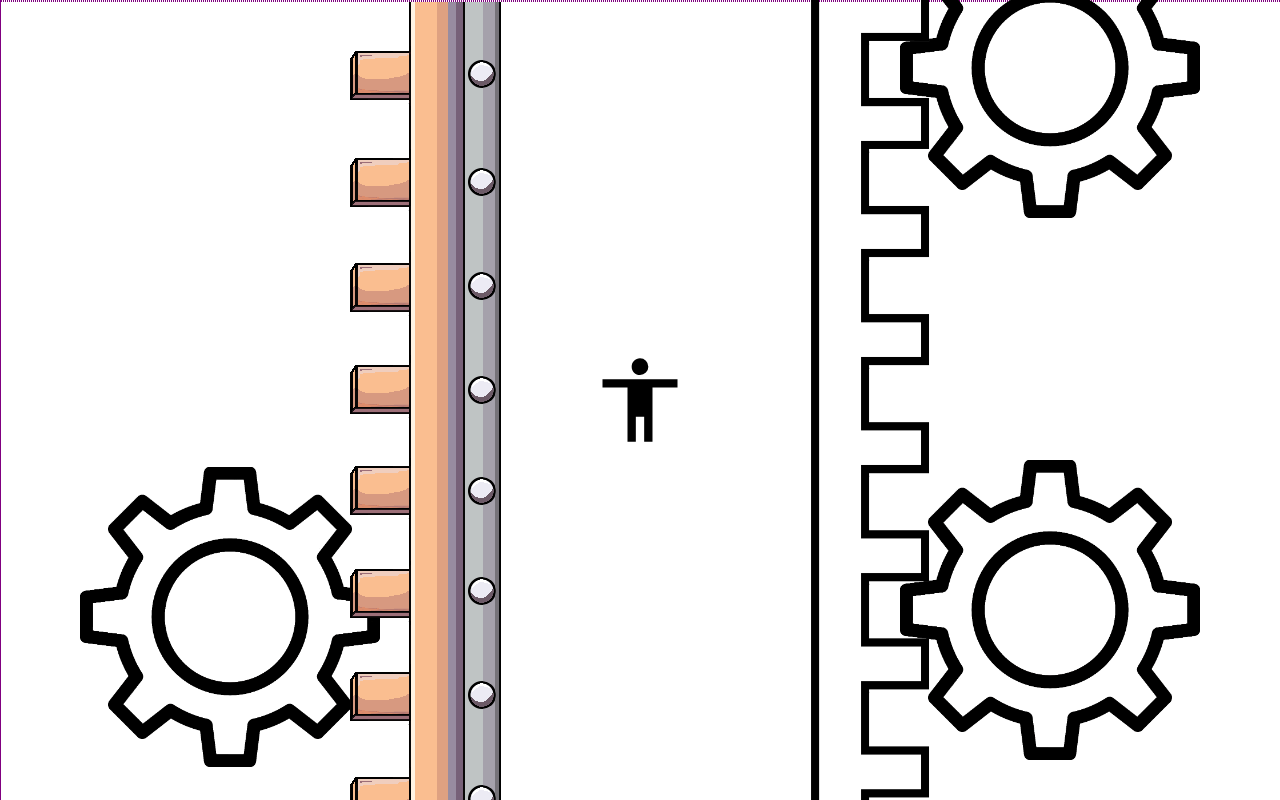
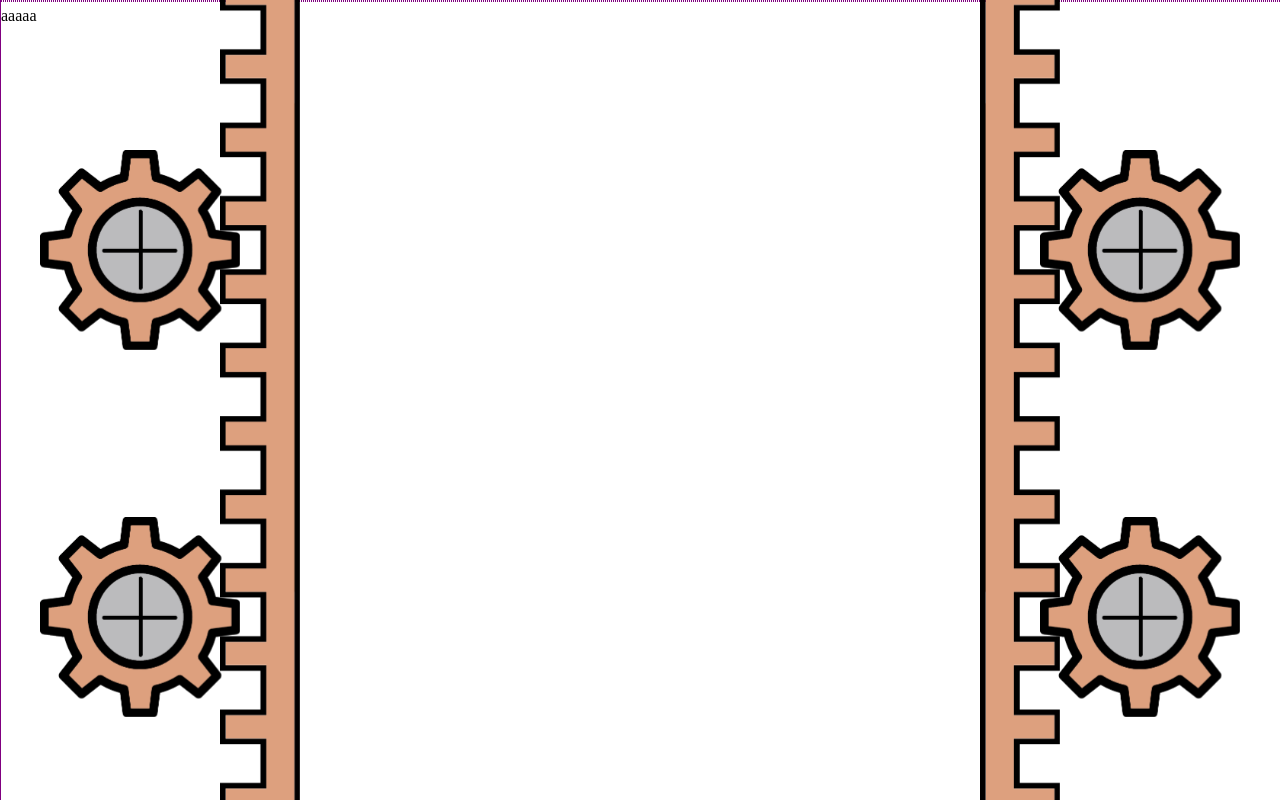
Before and after one commit to AleksandarZR/cv, a plain HTML site: page index.html in a window 1280 px wide. Shown: the top 800 px of the page. Drawn offline with Linux system fonts and the light colour scheme.

Commit message:
Works good

```diff
--- a/index.html
+++ b/index.html
@@ -8,22 +8,30 @@
 </head>
 
 <body>
-    <svg width="100" height="100" viewBox="0 0 24 24">
+    <!-- <svg width="100" height="100" viewBox="0 0 24 24">
         <path
             d="M21,9H15V22H13V16H11V22H9V9H3V7H21M12,2A2,2 0 0,1 14,4A2,2 0 0,1 12,6C10.89,6 10,5.1 10,4C10,2.89 10.89,2 12,2Z" />
-    </svg>
+    </svg> -->
 
-    <div class="page">
-        <!-- <p>aaaaa</p> -->
+    <div class="page page1">
+        <p>aaaaa</p>
     </div>
 
-    <!-- <img class="cogwheel cogwheel1 animation-rotate-ccw" src="./images/cogwheel.png"></img> -->
-    <img class="cogwheel cogwheel2 animation-rotate-ccw" src="./images/cogwheel8a.png"></img>
-    <img class="cogwheel cogwheel3 animation-rotate-cw" src="./images/cogwheel8a.png"></img>
-    <img class="cogwheel cogwheel4 animation-rotate-cw" src="./images/cogwheel8a.png"></img>
+    <div class="page page2"></div>
 
-    <img class="toothtrack toothtrack1 animation-translate-y" src="./images/toothtrack01.png"></img>
-    <img class="toothtrack toothtrack2 animation-translate-y-right" src="./images/toothtrack09.png"></img>
+    <div class="page page3"></div>
+
+    <div class="page page4"></div>
+
+    <div class="page page5"></div>
+
+    <img class="cogwheel cogwheel1 animation-rotate-ccw" src="./images/cogwheel11.png"></img>
+    <img class="cogwheel cogwheel2 animation-rotate-ccw" src="./images/cogwheel11.png"></img>
+    <img class="toothtrack toothtrack1 animation-translate-y-right" src="./images/toothtrack12left.png"></img>
+
+    <img class="cogwheel cogwheel3 animation-rotate-cw" src="./images/cogwheel11.png"></img>
+    <img class="cogwheel cogwheel4 animation-rotate-cw" src="./images/cogwheel11.png"></img>
+    <img class="toothtrack toothtrack2 animation-translate-y-right" src="./images/toothtrack12right.png"></img>
 
 </body>
 
--- a/style.css
+++ b/style.css
@@ -29,45 +29,61 @@ body {
 }
 
 .page {
-    min-width: 100%;
-    min-height: 100%;
-    background-color: aqua;
+    /* min-width: 100%; */
+    min-height: 100vh;
+    height: 100vh;
 
     display: flex;
     flex-direction: column;
     justify-content: flex-start;
-    position: relative;
+    /* position: fixed; */
+}
+
+.page1 {
+    /* background-color: aqua; */
+}
+
+.page2 {
+    /* background-color: rgb(0, 255, 0); */
+}
+
+.page3 {
+    /* background-color: rgb(126, 126, 227); */
+}
+
+.page4 {
+    /* background-color: rgb(237, 247, 197); */
+}
+
+.page5 {
+    /* background-color: rgb(252, 197, 126); */
 }
 
 .cogwheel {
     position: fixed;
+    width: 200px;
+    height: auto;
     /* transform: scale(0.5); */
 }
 
 .cogwheel1 {
-    top: 8.5%;
-    left: 0;
+    bottom: 450px;
+    left: 40px;
 }
 
 .cogwheel2 {
-    bottom: 4.2%;
-    left: 80px;
-    width: 300px;
-    height: auto;
+    bottom: 83px;
+    left: 40px;
 }
 
 .cogwheel3 {
-    bottom: 582px;
-    right: 80px;
-    width: 300px;
-    height: auto;
+    bottom: 450px;
+    right: 40px;
 }
 
 .cogwheel4 {
-    bottom: 40px;
-    right: 80px;
-    width: 300px;
-    height: auto;
+    bottom: 83px;
+    right: 40px;
 }
 
 .animation-rotate-cw {
@@ -90,19 +106,17 @@ body {
 
 .toothtrack {
     position: fixed;
-    /* top: -90px; */
+    bottom: -835px;
+    width: 80px;
+    height: auto;
 }
 
 .toothtrack1 {
-    left: 350px;;
+    left: 220px;;
 }
 
 .toothtrack2 {
-    /* top: -23px; */
-    bottom: -877px;
-    right: 350px;
-    width: 120px;
-    height: auto;
+    right: 220px;
 }
 
 .animation-translate-y {
@@ -158,6 +172,6 @@ svg {
 
 @keyframes translate-y-right {
     to {
-        transform: translateY(-865px);
+        transform: translateY(-587px);
     }
 }
```
Also changed, not shown: images/cogwheel10.png (added), images/cogwheel11.png (added), images/toothtrack11.png (added), images/toothtrack12left.png (added), images/toothtrack12right.png (added).
